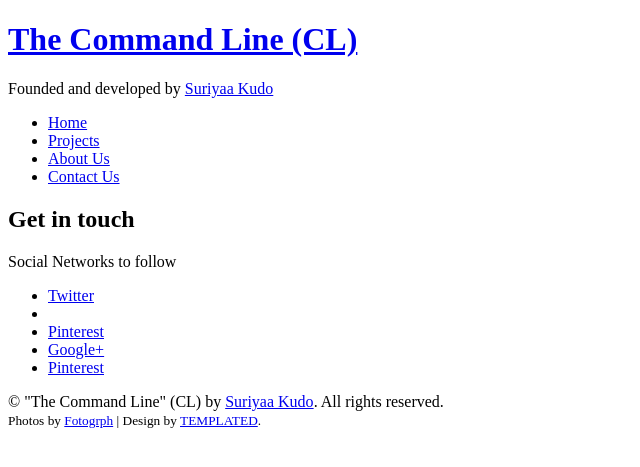
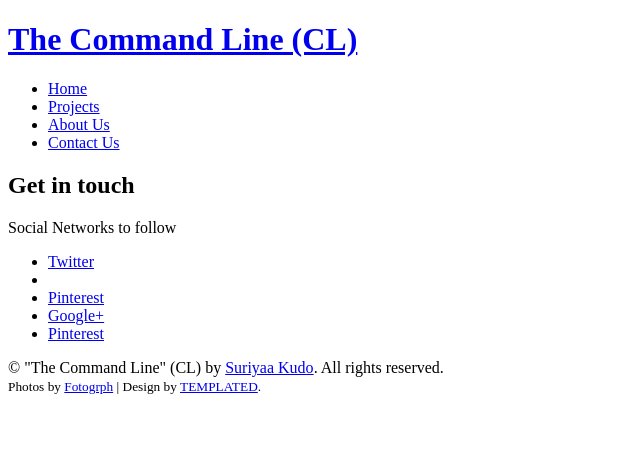
Before and after one commit to iSC-Host/cl.isc, a Jekyll site: the page built from about.html, in a window 1280 px wide. Shown: the top 467 px of the page, without its empty margins (0-640 px from the left). Built offline with Jekyll 4.4.1, drawn with Linux system fonts in a browser that asks for light colours.

Commit message:
Update header.html

```diff
--- a/_includes/header.html
+++ b/_includes/header.html
@@ -2,7 +2,7 @@
 <div id="header" class="container">
 <div id="logo">
 <h1><a href="http://isc-host.github.io/cl.isc/">The Command Line (CL)</a></h1>
-<span>Founded and developed by <a href="http://suriyaa.me" rel="nofollow">Suriyaa Kudo</a></span> </div>
+<span>{{ site.description }}</span> </div>
 <div id="menu">
 <ul>
 <li class="current_page_item"><a href="http://isc-host.github.io/cl.isc/" accesskey="1" title="">Home</a></li>
```
